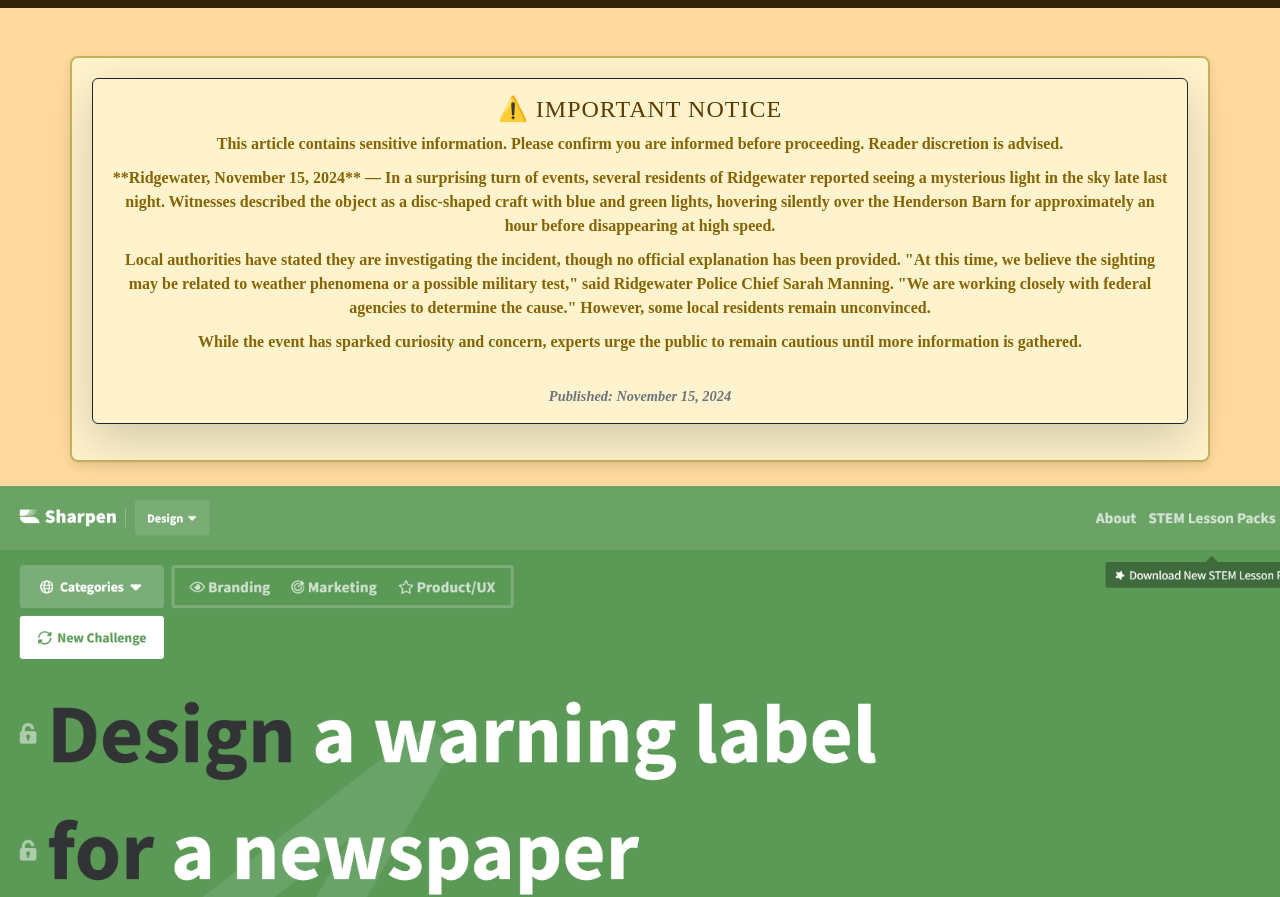
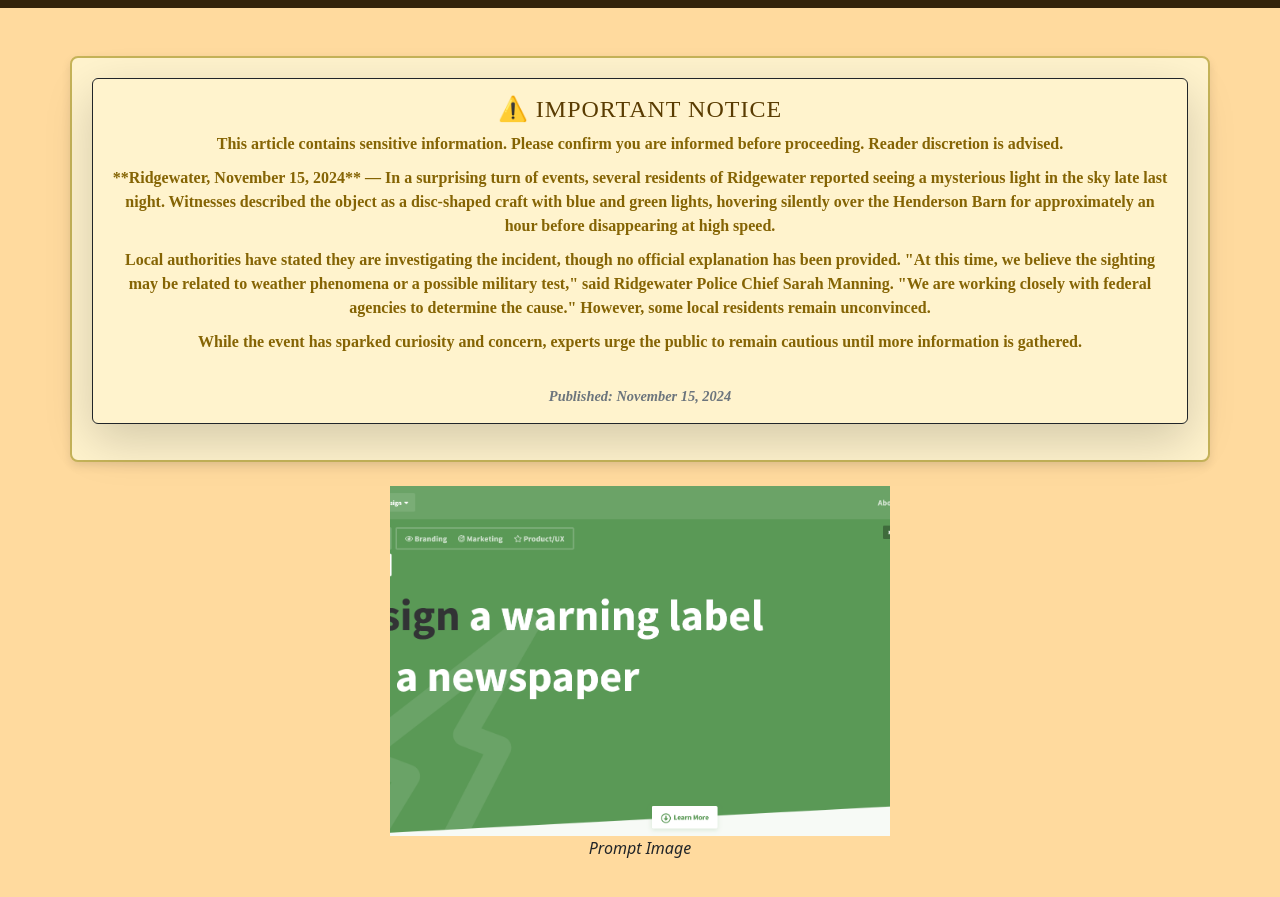
Before and after one commit to perumrr/framework-challenge, a plain HTML site: page index.html in a window 1280 px wide. Shown: the part 88-985 px from the top of the page. After the commit the page ends 964 px from the top, so only its background shows below. Drawn offline with nearby package versions, Linux system fonts and the light colour scheme.

Commit message:
img changes

```diff
--- a/index.html
+++ b/index.html
@@ -41,7 +41,7 @@
         </div>
     </div>
     <div class="text-center mt-4">
-        <img src="images/prompt.png" alt="Prompt Image" class="img-fluid" />
+        <img src="images/prompt.png" alt="Prompt Image" class="prompt" />
         <p><i>Prompt Image</i></p>
     </div>
 </div>
```
